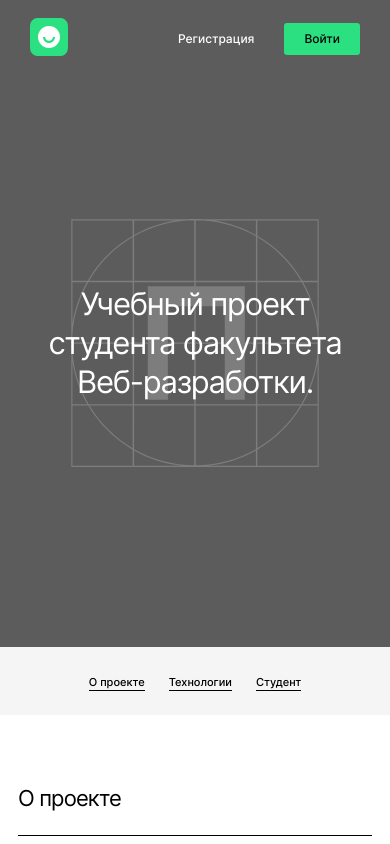
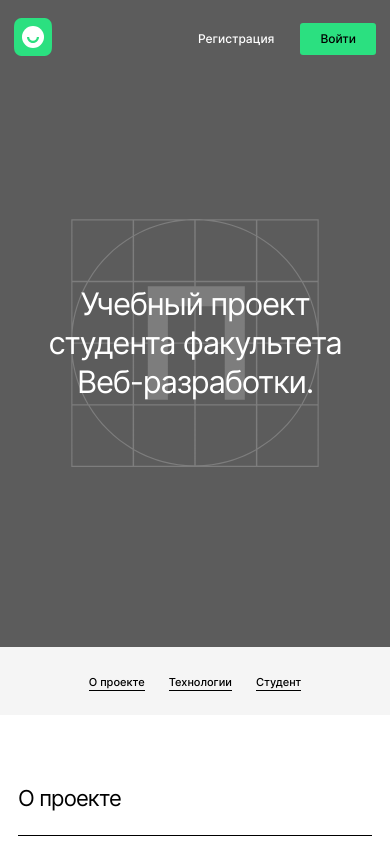
Before and after one commit to NikiforovN/movies-explorer-frontend, a React (Create React App) app: page / in a window 390 px wide. Shown: the top 844 px of the page. Built offline with nearby package versions, Linux system fonts and the light colour scheme.

Commit message:
added 320px

```diff
--- a/src/components/Header/Header.css
+++ b/src/components/Header/Header.css
@@ -41,3 +41,11 @@
     padding: 18px 30px;
   }
 }
+@media screen and (max-width:769px) {
+  .header {
+    padding: 18px 14px;
+  }
+  .header__button_signin{
+    margin-left: 26px;
+  }
+}
```
